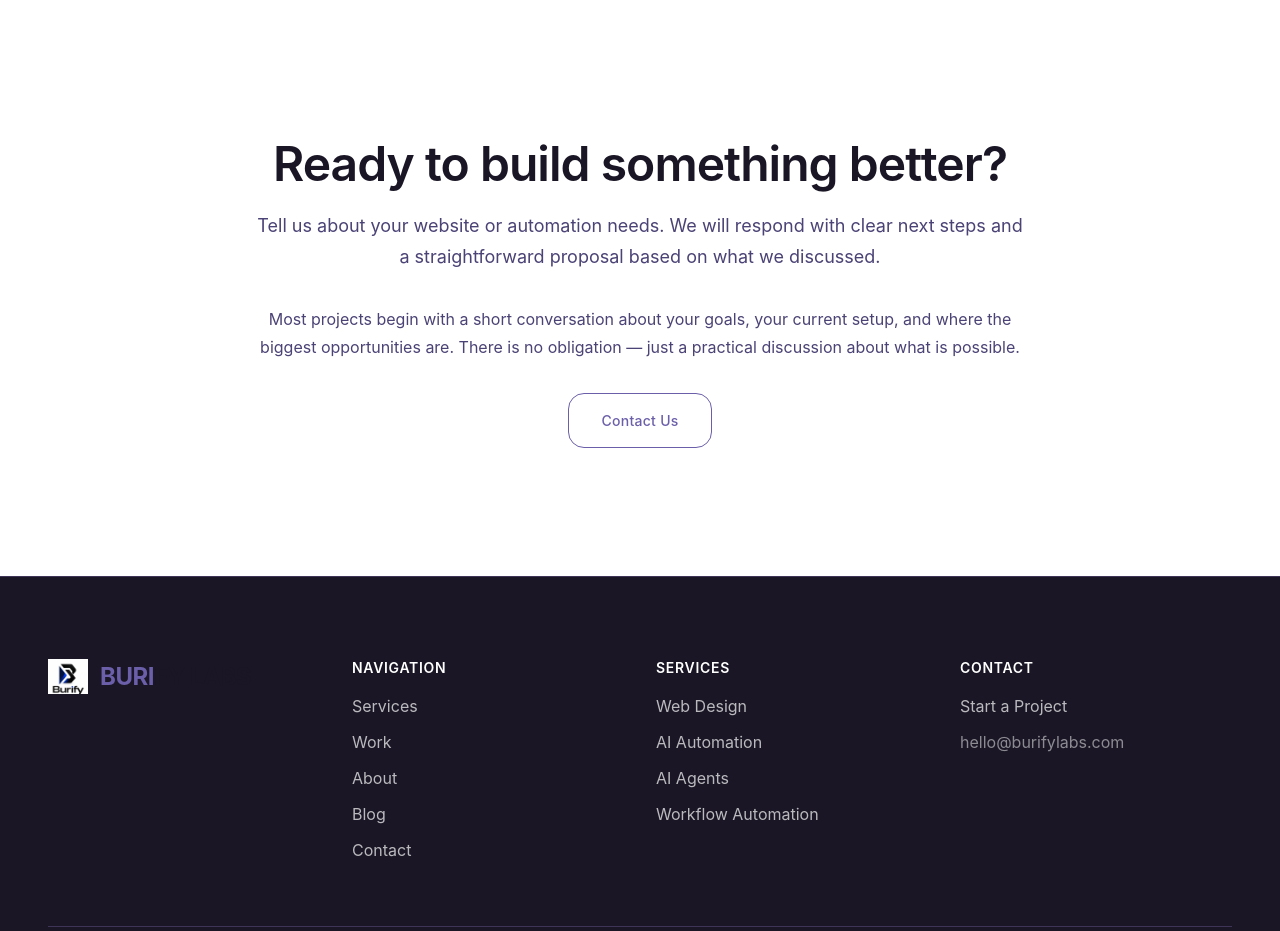
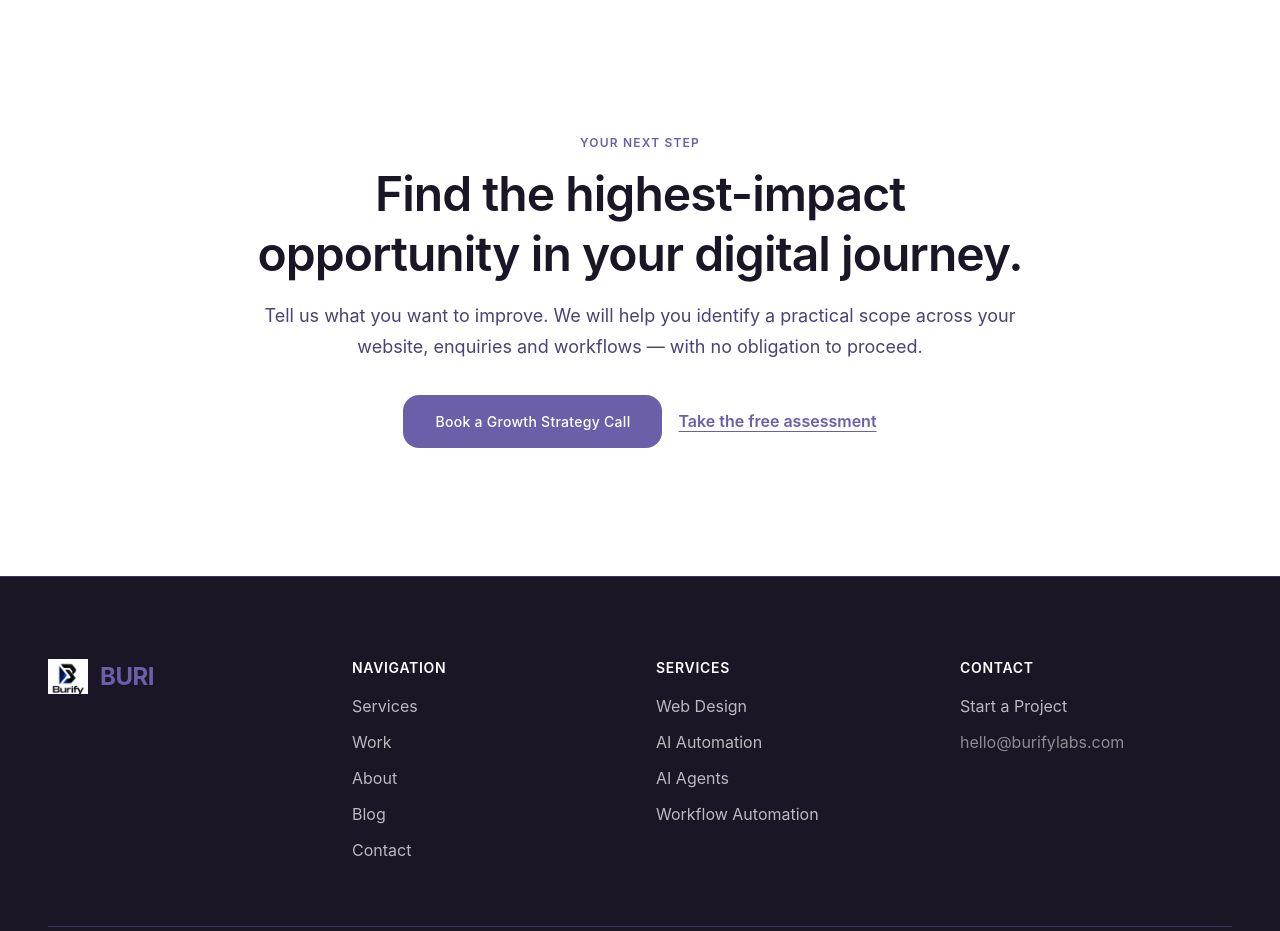
Before and after one commit to burifydesigns-design/burify-labbs2, a Next.js app: page / in a window 1280 px wide. Shown: the part 7740-8671 px from the top of the page. Built offline with nearby package versions, Linux system fonts and the light colour scheme; no server answers; the database is empty.

Commit message:
Refine Burify positioning and patient growth conversion experience

```diff
--- a/app/home/HomeCTA.tsx
+++ b/app/home/HomeCTA.tsx
@@ -1,31 +1,21 @@
 import { Button } from "@/components/ui/Button";
+import Link from "next/link";
 
 export function HomeCTA() {
   return (
     <section className="py-16 md:py-24 lg:py-32 bg-background" id="contact">
       <div className="max-w-container mx-auto px-4 sm:px-6 lg:px-8">
         <div className="max-w-3xl mx-auto text-center">
-          <h2 className="text-h2 text-text-primary mb-4">
-            Ready to build something better?
-          </h2>
-          <p className="text-body-lg text-text-secondary mb-8 leading-relaxed">
-            Tell us about your website or automation needs. We will respond with clear next steps
-            and a straightforward proposal based on what we discussed.
-          </p>
-          <p className="text-body text-text-secondary mb-8 max-w-xl mx-auto leading-relaxed">
-            Most projects begin with a short conversation about your goals, your current setup,
-            and where the biggest opportunities are. There is no obligation — just a practical
-            discussion about what is possible.
-          </p>
+          <p className="text-caption font-semibold text-primary uppercase tracking-widest mb-3">Your next step</p>
+          <h2 className="text-h2 text-text-primary mb-4">Find the highest-impact opportunity in your digital journey.</h2>
+          <p className="text-body-lg text-text-secondary mb-8 leading-relaxed">Tell us what you want to improve. We will help you identify a practical scope across your website, enquiries and workflows — with no obligation to proceed.</p>
           <div className="flex flex-col sm:flex-row items-center justify-center gap-4">
-            <Button variant="outline" size="lg" href="/contact">
-              Contact Us
-            </Button>
+            <Button variant="primary" size="lg" href="/contact">Book a Growth Strategy Call</Button>
+            <Link href="/growth-assessment" className="text-primary font-semibold underline underline-offset-4">Take the free assessment</Link>
           </div>
         </div>
       </div>
     </section>
   );
 }
-
 export default HomeCTA;
```
